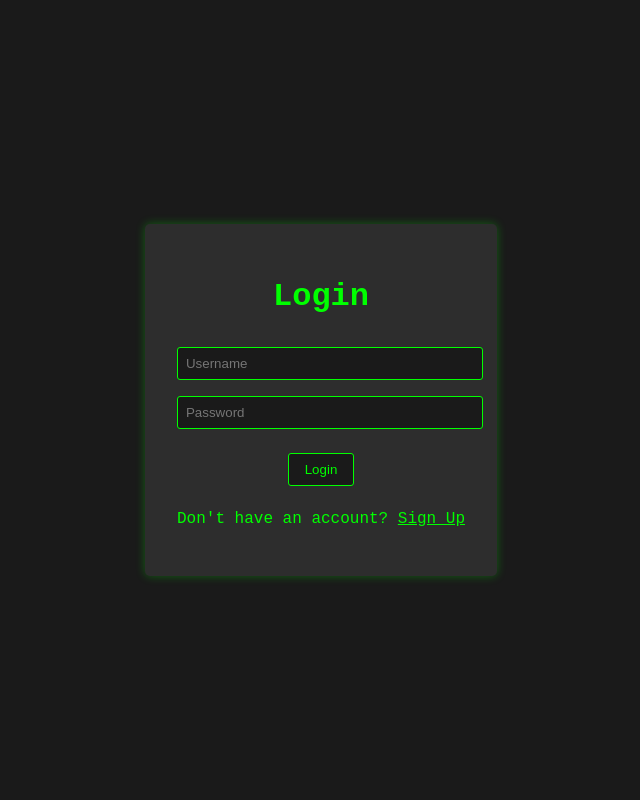
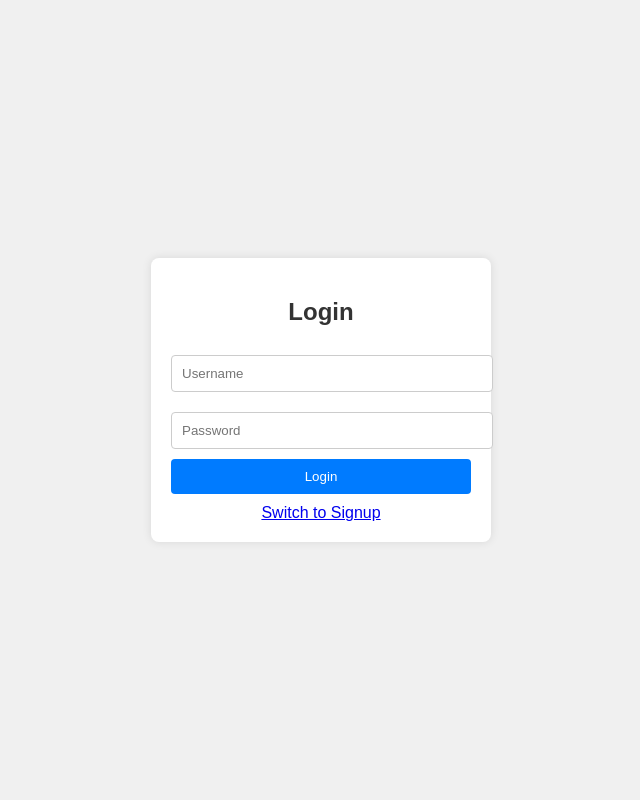
Before and after one commit to I-SHOW-AKIRU200/TERMINAL, a Flask app: page /login in a window 1280 px wide. Shown: the whole page, without its empty margins (319-959 px from the left). Run offline with Flask 3, Linux system fonts and the light colour scheme.

Commit message:
Update login.html

```diff
--- a/templates/login.html
+++ b/templates/login.html
@@ -1,77 +1,50 @@
 <!DOCTYPE html>
-<html>
+<html lang="en">
 <head>
-    <title>Login - Terminal Hosting</title>
+    <meta charset="UTF-8">
+    <meta name="viewport" content="width=device-width, initial-scale=1.0">
+    <title>Login / Signup</title>
     <style>
-        body {
-            font-family: 'Courier New', monospace;
-            background-color: #1a1a1a;
-            color: #00ff00;
-            margin: 0;
-            padding: 0;
-            display: flex;
-            justify-content: center;
-            align-items: center;
-            height: 100vh;
-        }
-        .container {
-            text-align: center;
-            background-color: #2d2d2d;
-            padding: 2rem;
-            border-radius: 5px;
-            box-shadow: 0 0 10px rgba(0, 255, 0, 0.3);
-        }
-        h1 {
-            margin-bottom: 2rem;
-        }
-        .form-group {
-            margin-bottom: 1rem;
-        }
-        input {
-            padding: 0.5rem;
-            background-color: #1a1a1a;
-            color: #00ff00;
-            border: 1px solid #00ff00;
-            border-radius: 3px;
-            width: 100%;
-        }
-        .btn {
-            display: inline-block;
-            padding: 0.5rem 1rem;
-            margin: 0.5rem;
-            background-color: #1a1a1a;
-            color: #00ff00;
-            border: 1px solid #00ff00;
-            border-radius: 3px;
-            text-decoration: none;
-            cursor: pointer;
-        }
-        .btn:hover {
-            background-color: #00ff00;
-            color: #1a1a1a;
-        }
-        .error {
-            color: #ff0000;
-            margin-bottom: 1rem;
-        }
+        body { font-family: Arial, sans-serif; display: flex; justify-content: center; align-items: center; height: 100vh; margin: 0; background: #f0f0f0; }
+        .container { background: white; padding: 20px; border-radius: 8px; box-shadow: 0 0 10px rgba(0,0,0,0.1); width: 300px; }
+        h2 { text-align: center; color: #333; }
+        input { width: 100%; padding: 10px; margin: 10px 0; border: 1px solid #ccc; border-radius: 4px; }
+        button { width: 100%; padding: 10px; background: #007bff; color: white; border: none; border-radius: 4px; cursor: pointer; }
+        button:hover { background: #0056b3; }
+        .error { color: red; text-align: center; }
+        .toggle { text-align: center; margin-top: 10px; }
     </style>
 </head>
 <body>
     <div class="container">
-        <h1>Login</h1>
+        <h2 id="form-title">Login</h2>
         {% if error %}
-        <div class="error">{{ error }}</div>
+            <p class="error">{{ error }}</p>
         {% endif %}
-        <form method="POST" action="/login">
-            <div class="form-group">
-                <input type="text" name="username" placeholder="Username" required>
-            </div>
-            <div class="form-group">
-                <input type="password" name="password" placeholder="Password" required>
-            </div>
-            <button type="submit" class="btn">Login</button>
+        <form id="auth-form" method="POST" action="/login">
+            <input type="text" name="username" placeholder="Username" required>
+            <input type="password" name="password" placeholder="Password" required>
+            <button type="submit">Login</button>
         </form>
-        <p>Don't have an account? <a href="/signup" style="color: #00ff00;">Sign Up</a></p>
+        <div class="toggle">
+            <a href="#" onclick="toggleForm()">Switch to Signup</a>
+        </div>
     </div>
+    <script>
+        function toggleForm() {
+            const form = document.getElementById("auth-form");
+            const title = document.getElementById("form-title");
+            const link = document.querySelector(".toggle a");
+            if (form.action.endsWith("/login")) {
+                form.action = "/signup";
+                title.textContent = "Signup";
+                link.textContent = "Switch to Login";
+            } else {
+                form.action = "/login";
+                title.textContent = "Login";
+                link.textContent = "Switch to Signup";
+            }
+        }
+    </script>
 </body>
 </html>
```
